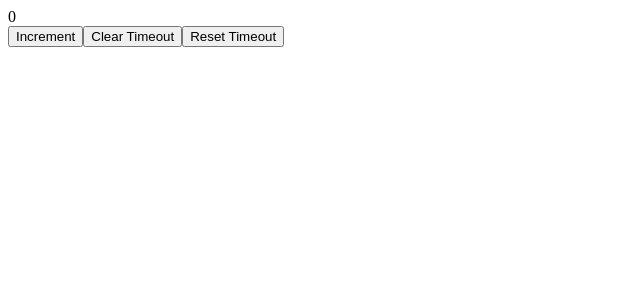
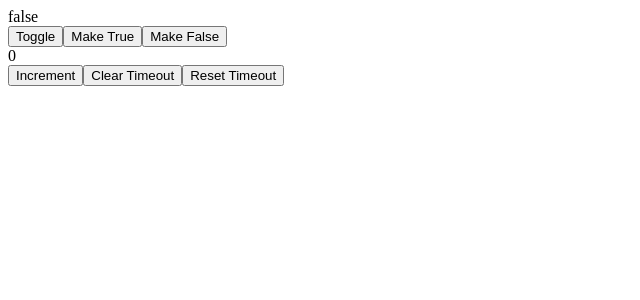
Before and after one commit to AdrianChojnacki/customHooks, a React (Create React App) app: page / in a window 1280 px wide. Shown: the top 300 px of the page, without its empty margins (0-640 px from the left). Built offline with nearby package versions, Linux system fonts and the light colour scheme.

Commit message:
uncomment

```diff
--- a/src/App.js
+++ b/src/App.js
@@ -4,7 +4,7 @@ import TimeoutComponent from "./TimeoutComponent";
 export default function App() {
   return (
     <>
-      {/* <ToggleComponent /> */}
+      <ToggleComponent />
       <TimeoutComponent />
     </>
   );
```
